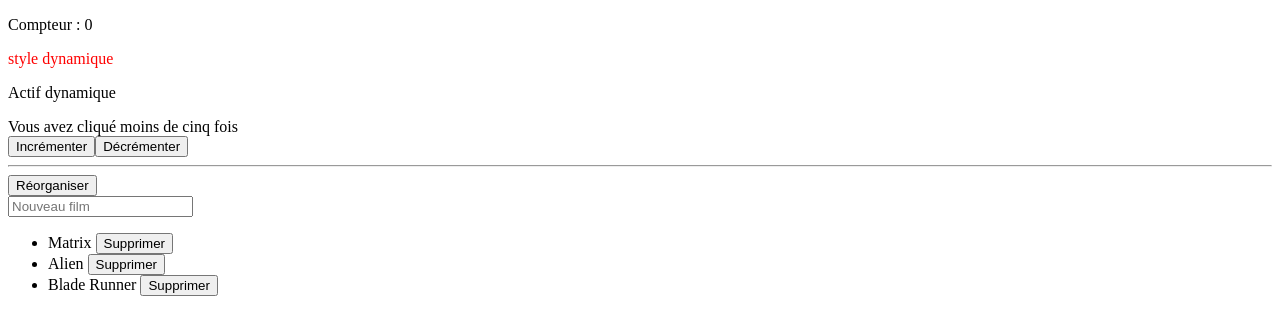
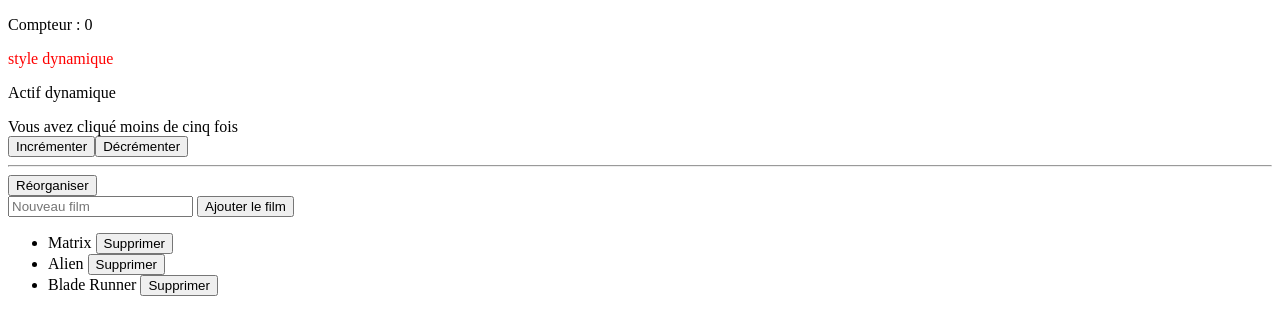
Before and after one commit to Jojoaventurier/Tutoriel-Vue.js, a Vue app in the folder First Vue Project/: page / in a window 1280 px wide. Shown: the top 334 px of the page. Built offline with nearby package versions, Linux system fonts and the light colour scheme.

Commit message:
@submit.prevent

```diff
--- a/First Vue Project/src/App.vue
+++ b/First Vue Project/src/App.vue
@@ -11,10 +11,11 @@
   <button v-on:click="decrement">Décrémenter</button>
   <hr>
   <button @click="sortMovies">Réorganiser</button>
-  <form action="">
+  <form action="" @submit.prevent="addMovie">
     <input type="text" placeholder="Nouveau film"
     v-model="movieName">
     {{ movieName }}
+    <button>Ajouter le film</button>
   </form>
 
   <ul>
@@ -53,4 +54,9 @@ const sortMovies = () => {
   movies.value.sort((a,b) => a > b ? 1 : -1)
 }
 
+const addMovie = () => {
+  movies.value.push(movieName.value)
+  movieName.value = ""
+}
+
 </script>
```
